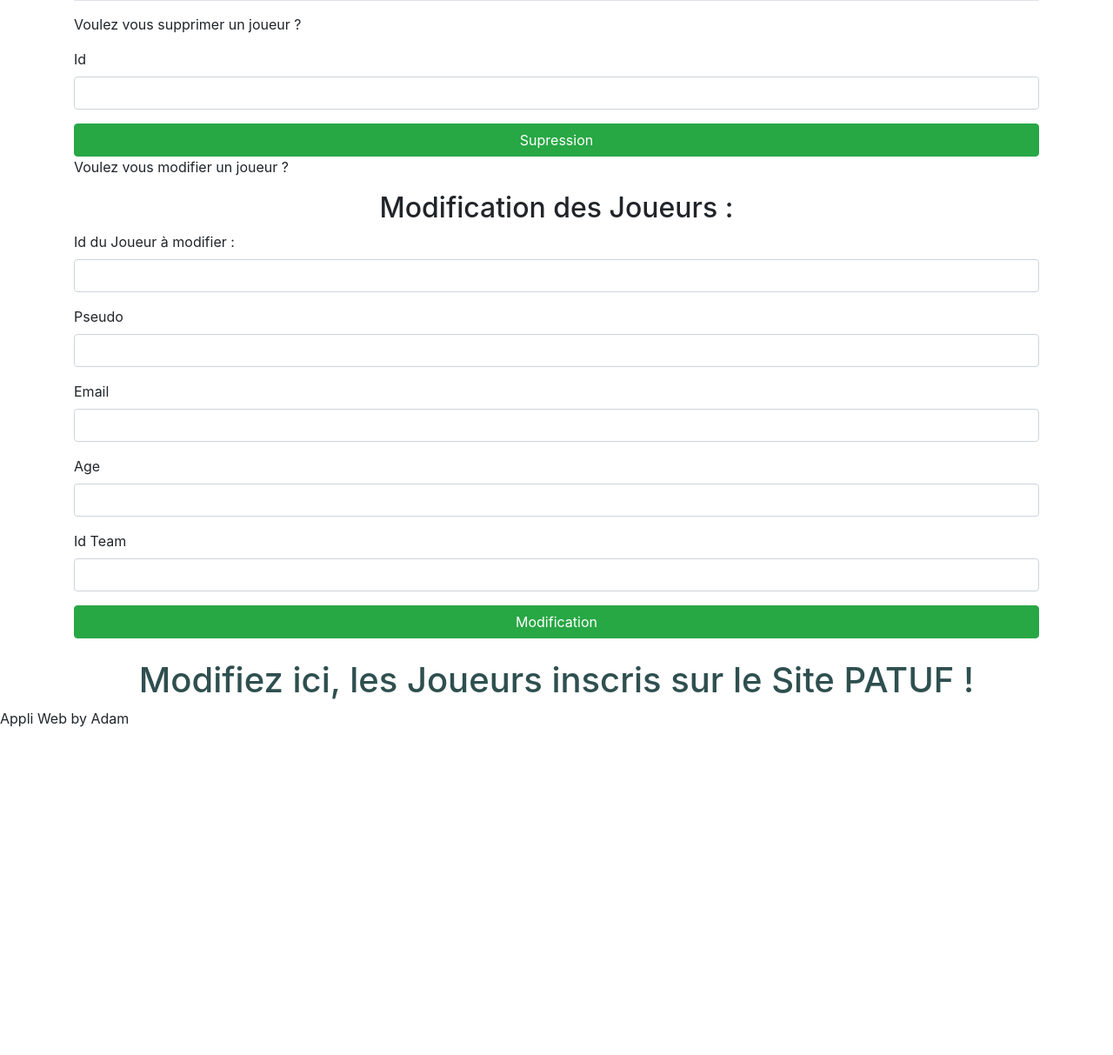
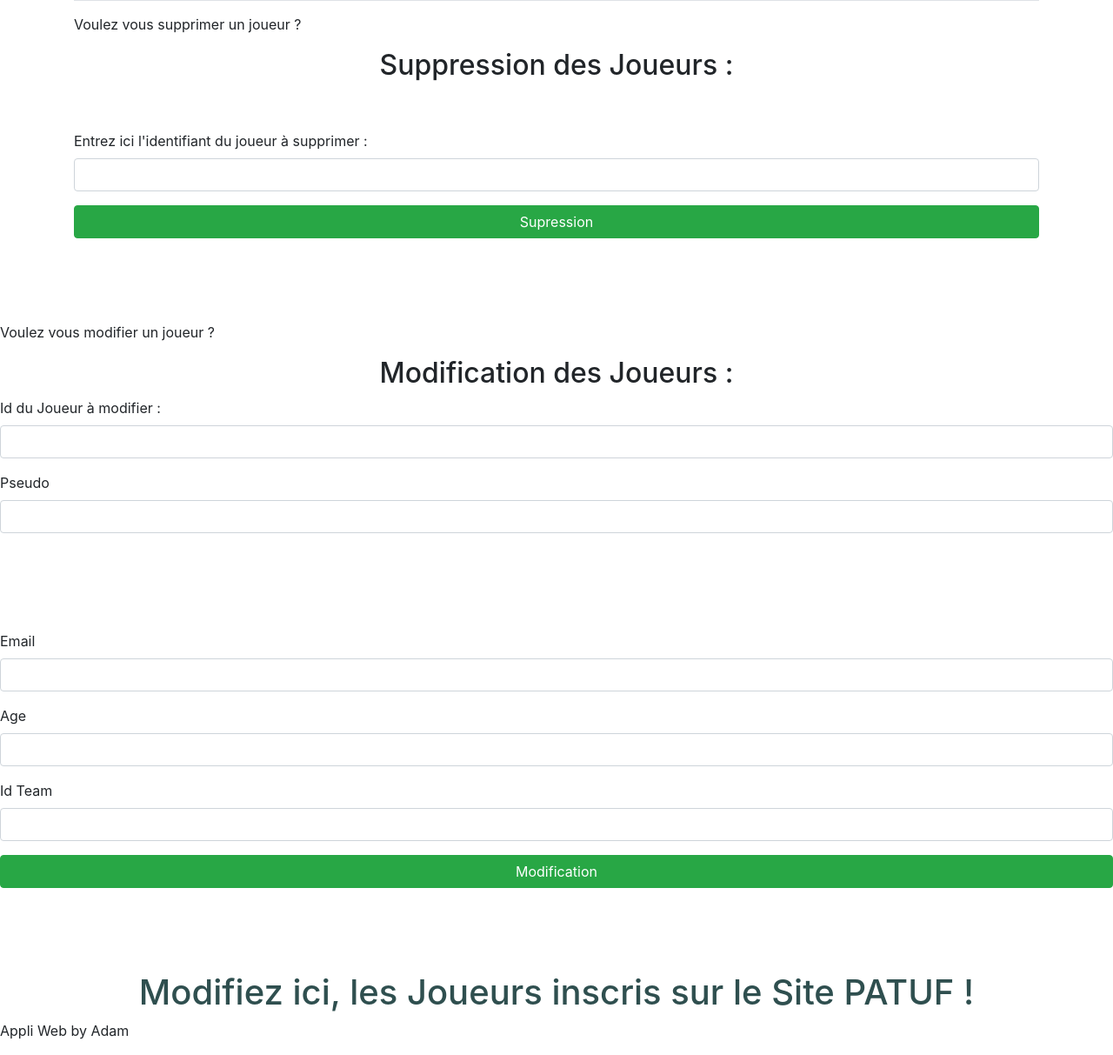
Before and after one commit to AmarAdam/patuf, a CodeIgniter app: page /database//UsersCtrl/listuser in a window 1280 px wide. Shown: the part 264-1477 px from the top of the page at 87% size. Before the commit the page ends 1100 px from the top, so only its background shows below. Run offline with CodeIgniter, Linux system fonts and the light colour scheme; data that the repository does not hold is empty; some libraries are stand-ins or nearby versions.

Commit message:
Update list_user.php

```diff
--- a/application/views/pages/user/list_user.php
+++ b/application/views/pages/user/list_user.php
@@ -39,13 +39,24 @@
 
                             <form class="form-inline"  method="post">
 
+                            <div class="text-center">
+                            <h2 class="page-header" class="text-center">Suppression des Joueurs :</h2></div></div>
+                            <br></br>
+
                               <div class="form-group">
-                                <label class="control-label">Id</label>
-                                  <input type="number" class="form-control" name="iduser" value="<?php echo set_value('iduser'); ?>" size="30" required/> </div>
-                              <div class="text-center"><input class="btn btn-primary btn-success btn-block" type="submit" value="Supression" size="15" /></div>
+                                <label class="control-label">Entrez ici l'identifiant du joueur à supprimer :</label>
+                                  <input type="number" class="form-control" name="idteam" value="<?php echo set_value('idteam'); ?>" size="30" required/> </div>
+                              <div class="text-center"><input class="btn btn-primary btn-success btn-block" type="submit" value="Supression" size="5" /></div>
                             </form>
                         </div>
                       </div>
+                    </div>
+                  </div>
+
+                    <br></br>
+
+                    <br></br>
+
 
 
                       <p> Voulez vous modifier un joueur ?</p>
@@ -63,6 +74,9 @@
                                   <input type="text" class="form-control" name="pseudouser" value="<?php echo set_value('pseudouser'); ?>" size="30" required/>
                                       <h6 style="color:red;"</h6>
                                   </div>
+
+			                    		<br></br> <br></br>
+
 
                               <div class="form-group">
                                   <label class="control-label">Email</label>
@@ -82,8 +96,10 @@
 
                               <div class="text-center"><input class="btn btn-primary btn-success btn-block" type="submit" value=" Modification " /></div>
                               <div class="text-center">
-                                  <br>
-                                  <h1 style="color:darkslategrey; " >Modifiez ici, les Joueurs inscris sur le Site PATUF ! </h1>
+
+                    		<br></br> <br></br>
+
+                                 <h1 style="color:darkslategrey; " >Modifiez ici, les Joueurs inscris sur le Site PATUF ! </h1>
                               </div>
                             </form>
                         </div>
```
